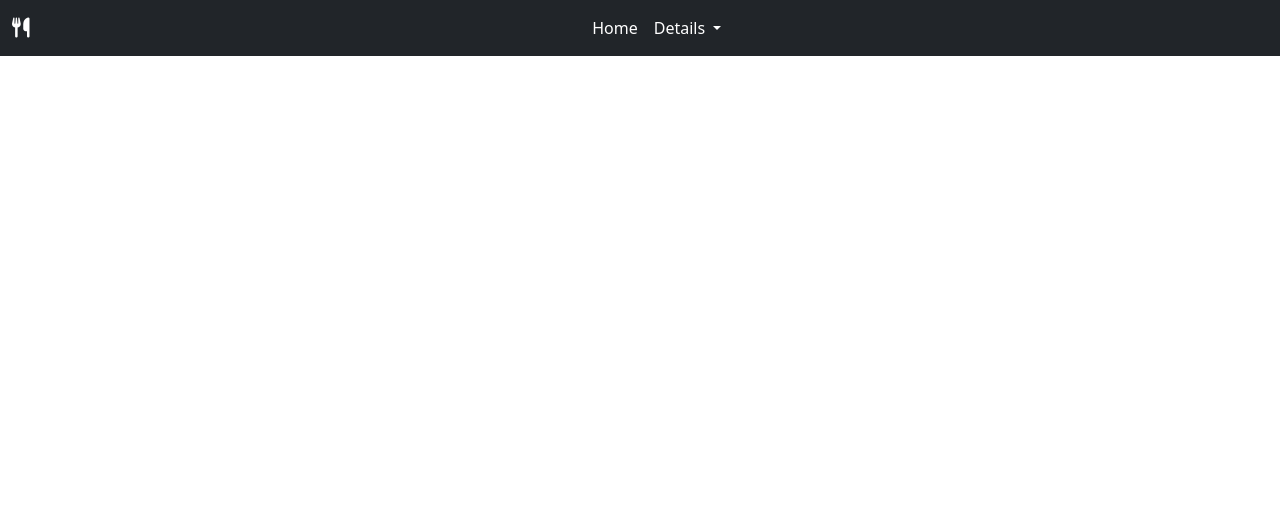
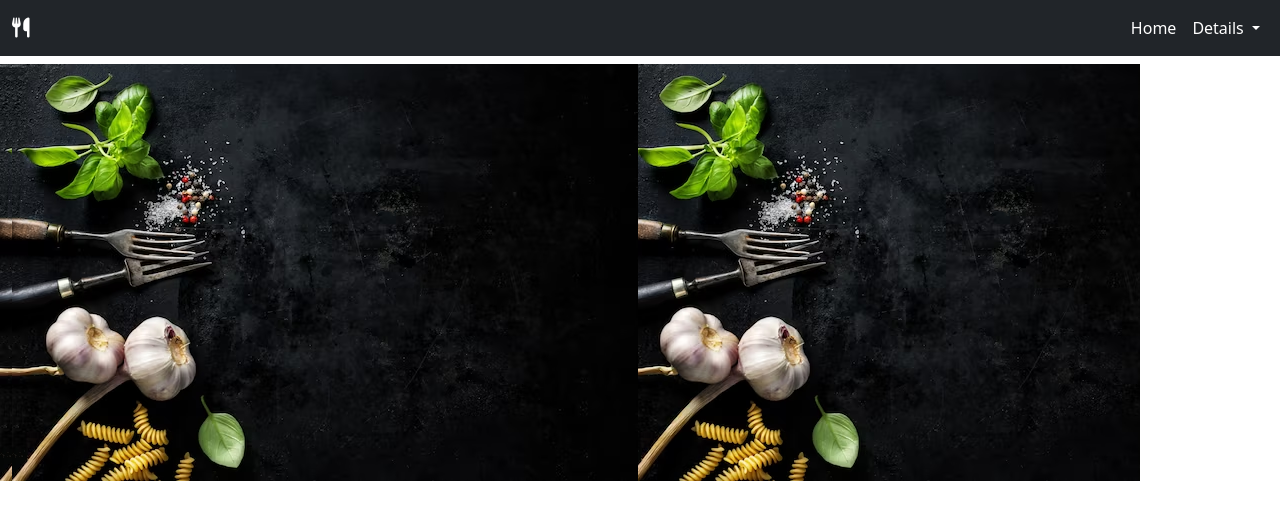
Before and after one commit to alhaj-cmd/meal-db-recap, a plain HTML site: page index.html in a window 1280 px wide. Drawn offline with nearby package versions, Linux system fonts and the light colour scheme.

Commit message:
slider added

```diff
--- a/index.html
+++ b/index.html
@@ -14,14 +14,14 @@
 </head>
 <body>
     <header>
-        <nav class="navbar navbar-expand-lg navbar-dark bg-dark">
+        <nav class=" navbar navbar-expand-lg navbar-dark bg-dark mb-2">
             <div class="container-fluid light">
               <a class="navbar-brand" href="#"><i class="fa-solid fa-utensils"></i></a>
               <button class="navbar-toggler" type="button" data-bs-toggle="collapse" data-bs-target="#navbarNavAltMarkup" aria-controls="navbarNavAltMarkup" aria-expanded="false" aria-label="Toggle navigation">
                 <span class="navbar-toggler-icon"></span>
               </button>
               <div class="collapse navbar-collapse" id="navbarNavAltMarkup">
-                <div class="navbar-nav mx-auto">
+                <div class="navbar-nav">
                   <a class="nav-link active" aria-current="page" href="#">Home</a>
                   <li class="nav-item dropdown">
                   <a class="nav-link active dropdown-toggle" href="#" id="navbarDropdown" role="button" data-bs-toggle="dropdown" aria-expanded="false">
@@ -37,7 +37,18 @@
               </div>
             </div>
           </nav>
+          <!-- carousel -->
+        <section>
+            <div class="container bg-img-slide">
+                <img src="./images/img.avif" alt="">
+
+
+            </div>
+        </section>
     </header>
+    <main class="mt-5">
+
+    </main>
     <!-- script file js link -->
     <script src="/load.js"></script>
     <!-- fontawesome -->
--- a/style.css
+++ b/style.css
@@ -0,0 +1,16 @@
+
+    @media (min-width: 992px){
+    .navbar-expand-lg .navbar-collapse {
+        display: flex!important;
+        flex-basis: auto;
+        flex-direction: row-reverse;
+
+    }
+
+}
+
+.bg-img-slide{
+    background-image: url(./images/img.avif);
+    background-color: #cccccc;
+    position: absolute;
+}
```
Also changed, not shown: images/cycle.avif (added), images/img-1.avif (added), images/img.avif (added), images/resturen-2.avif (added), images/resturent-1.avif (added), images/resturent-3.avif (added), images/resturent-4.avif (added), images/resturent-5.avif (added).
